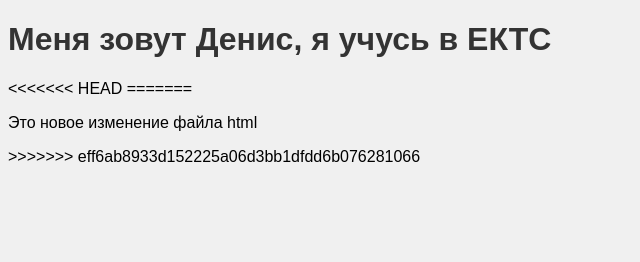
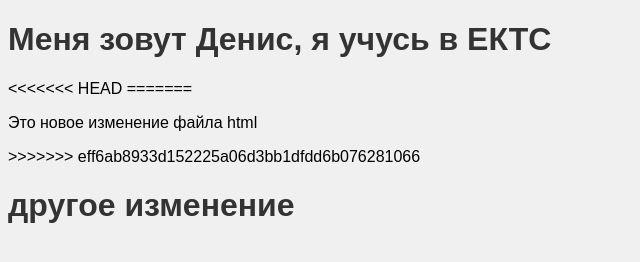
Before and after one commit to DenisLeshukov/prakt5_Trpo, a plain HTML site: page index.html in a window 1280 px wide. Shown: the whole page, without its empty margins (0-640 px from the left). Drawn offline with Linux system fonts and the light colour scheme.

Commit message:
Конфликт изменение заголовка

```diff
--- a/index.html
+++ b/index.html
@@ -13,5 +13,6 @@
 =======
     <p>Это новое изменение файла html</p>
 >>>>>>> eff6ab8933d152225a06d3bb1dfdd6b076281066
+    <h1>другое изменение</h1>
 </body>
 </html>
```
